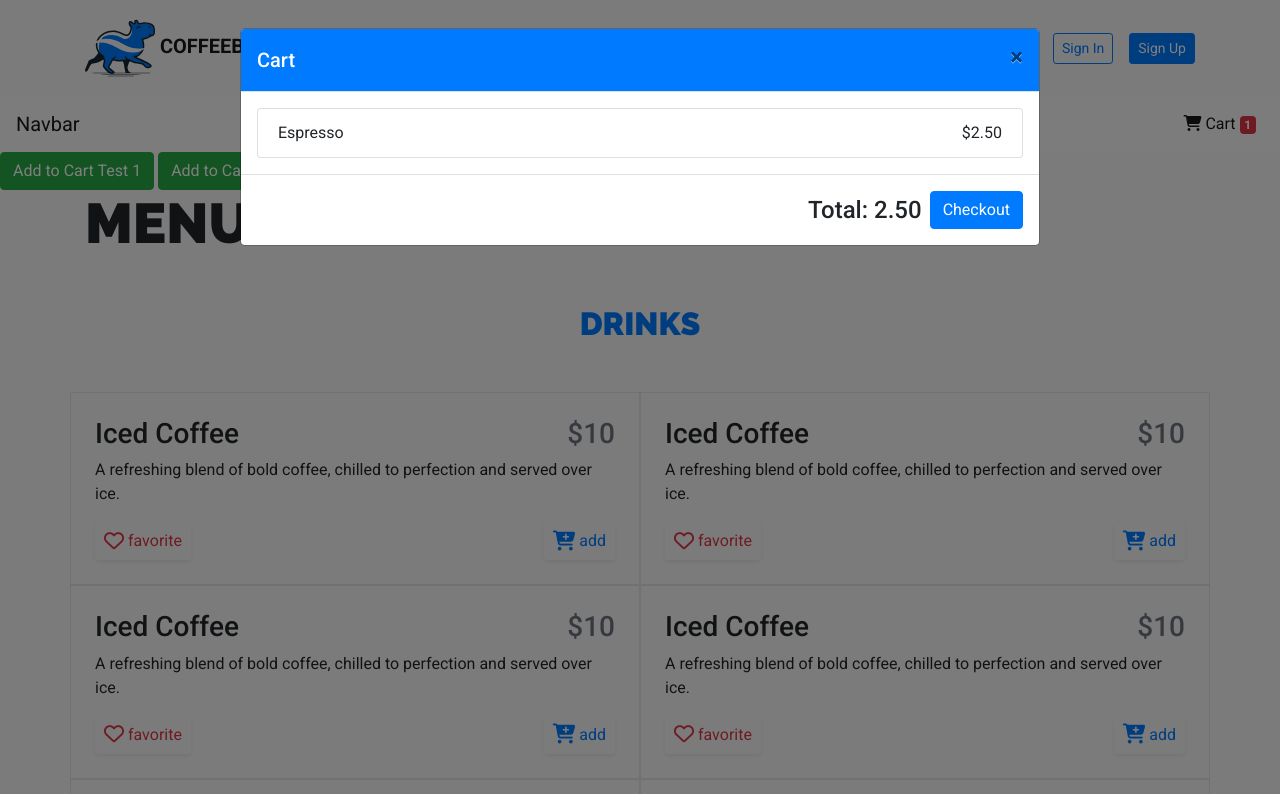
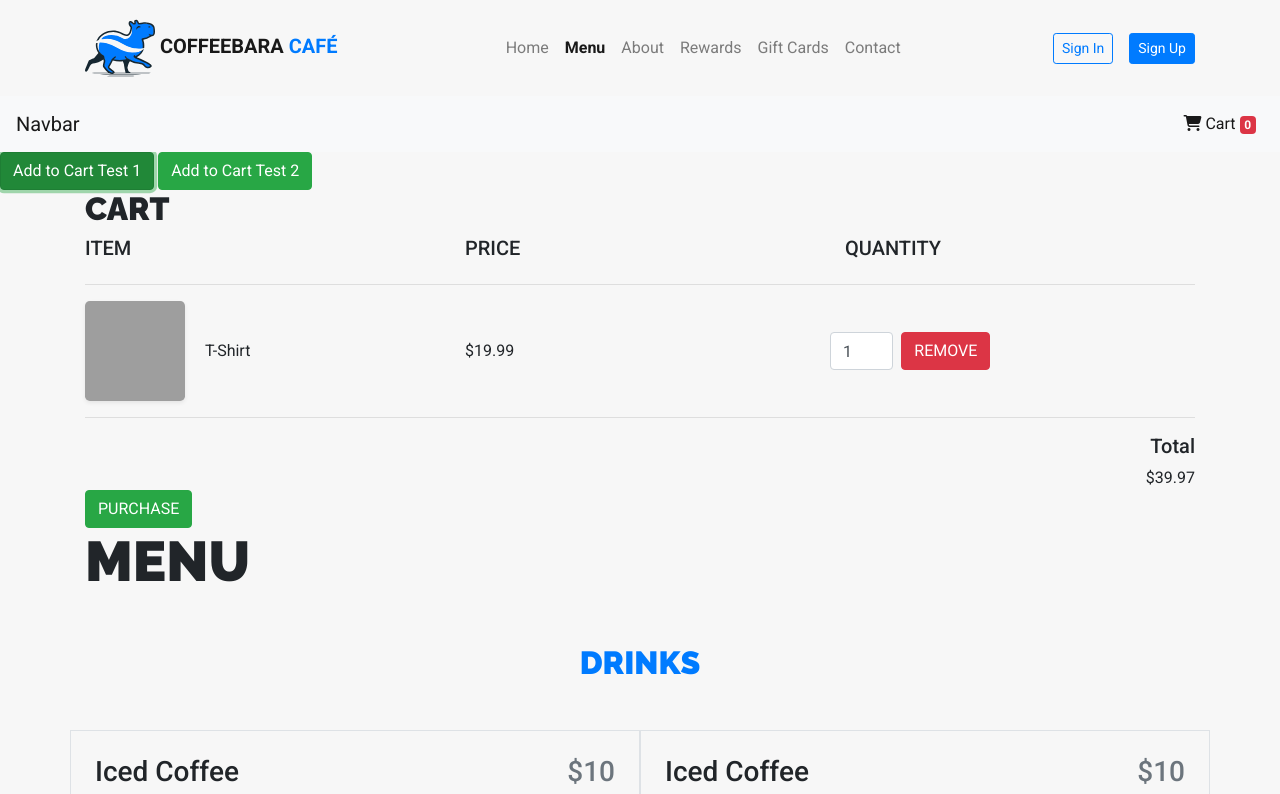
Before and after one commit to hunterm0627/coffeebara-cafe, a website: page menu.html in a window 1280 px wide. Both pictures are taken after a click on the button "Add to Cart Test 1". Shown: the top 794 px of the page. Drawn offline with nearby package versions, Linux system fonts and the light colour scheme; grey boxes are pictures that could not be loaded.

Commit message:
Started working on a shopping cart that can remove items and change quantity.

```diff
--- a/js/scripts.js
+++ b/js/scripts.js
@@ -28,59 +28,26 @@ function changeText(text) {
     document.getElementById("giftAmount").innerHTML = text;
 }
 
-// *** Cart Modal ***
 
-//Initialize cart count to 0
-let cartCount = 0;
 
-// This function shows the modal
 
-function showCartModal() {
-    $('#cartModal').modal('show');
+// *********** Cart Modal ***********
+
+console.log("Here")
+
+let removeCartItemButtons = document.getElementsByClassName('btn-danger');
+console.log(removeCartItemButtons);
+
+for(const i = 0; i < removeCartItemButtons.length; i++) {
+    const button = removeCartItemButtons[i];
+    button.addEventListener('click', function(event) {
+        console.log('clicked') // logs click in console
+        let buttonClicked = event.target
+        buttonClicked.parentElement.parentElement.parentElement.remove();
+        updateCartTotal(); // 9:25 on video
+    });
 }
 
-// Select elements
+function updateCartTotal() {
 
-const cartItems = document.getElementById('cartItems');
-const cartTotal = document.getElementById('cartTotal');
-
-// Function to add item to cart
-
-function addToCart(item) {
-    const itemID = item.getAttribute('data-id');
-    const itemName = item.getAttribute('data-name');
-    const itemPrice = parseFloat(item.getAttribute('data-price'));
-// parseFloat turns string into number for JavaScript
-
-// Create new cart item element
-
-    const li = document.createElement('li');
-    li.className = `list-group-item`;
-    li.innerHTML = `
-    <span>${itemName}</span>
-    <span class="float-right">$${itemPrice.toFixed(2)}</span>
-    `;
-// Append cart item to cart items list
-
-    cartItems.appendChild(li);
-
-// Update cart total
-
-    let total = parseFloat(cartTotal.textContent.substring(1));
-    total += itemPrice;
-    cartTotal.textContent = `${total.toFixed(2)}`;
-
-    //Increment cart count
-
-    cartCount++;
-    document.getElementById('cartItemCount').textContent = cartCount;
-
-    // Logs out what item was added to the console
-
-    console.log(`${itemName} added to cart.`);
-
-
-    // Call the function to show the modal
-
-    showCartModal();
 }
--- a/menu.html
+++ b/menu.html
@@ -19,6 +19,7 @@
     <link href="https://fonts.googleapis.com/css2?family=Roboto:ital,wght@0,100;0,300;0,400;0,500;0,700;0,900;1,100;1,300;1,400;1,500;1,700;1,900&display=swap" rel="stylesheet">
     <!-- Custom CSS-->
     <link rel="stylesheet" href="css/styles.css" />
+    <script src="js/scripts.js" async></script>
 
     <title>CoffeeBara Café</title>
     <link rel="icon" type="image" href="favicon.png" />
@@ -205,6 +206,57 @@
     Cart Test 1</button>
 <button class="btn btn-success" data-id="2" data-name="Latte" data-price="5.50" onclick="addToCart(this)">Add to
     Cart Test 2</button>
+
+    <!-- Cart version 2 WIP -->
+
+    <div class="container cart-items">
+        <h2>CART</h2>
+        <div class="row">
+            <h5 class="col">ITEM</h5>
+            <h5 class="col">PRICE</h5>
+            <h5 class="col">QUANTITY</h5>
+        </div>
+
+        <hr/ >
+
+        <div class="row cart-row align-items-center">
+            <div class="col">
+                <img class="rounded-lg shadow-sm" src="https://unsplash.it/200/200?image=57" width="100" height="100" alt="product photo"/>
+                <span class="ml-3">T-Shirt</span>
+            </div>
+            <div class="col">
+                <span>$19.99</span>
+            </div>
+            <div class="col">
+                <div class="row">
+                    <input type="number" class="form-control col-sm-2 mr-2" value="1">
+                    <button type="button" class="btn btn-danger">REMOVE</button>
+                </div>
+            </div>
+        </div>
+
+
+        <hr/>
+
+        <div class="text-right">
+            <h5>Total</h5>
+            <span>$39.97</span>
+        </div>
+        <div>
+            <button type="button" class="btn btn-success">PURCHASE</button>
+        </div>
+
+            <!-- pop up idea-->
+
+            <!--
+            <div class="alert alert-danger" role="alert">
+                <h4 class="alert-heading">Item Removed!</h4>
+                You have removed an item from the cart.
+                <a href="#" class="alert-link">It contains a link and heading.</a>
+            -->
+
+        </div>
+    </div>
 
 
 <!-- Content Starts -->
```
Also changed, not shown: js/wip.js (added, +54 -0 lines).
